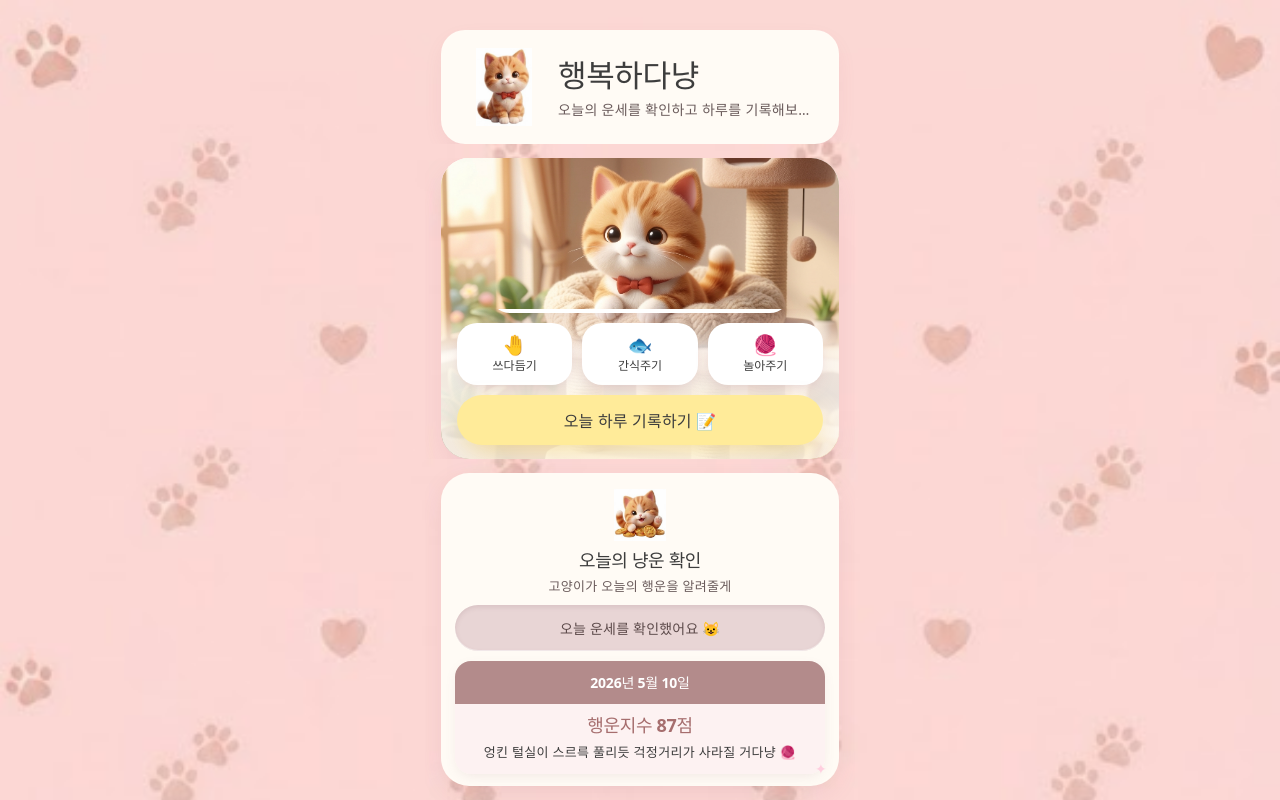
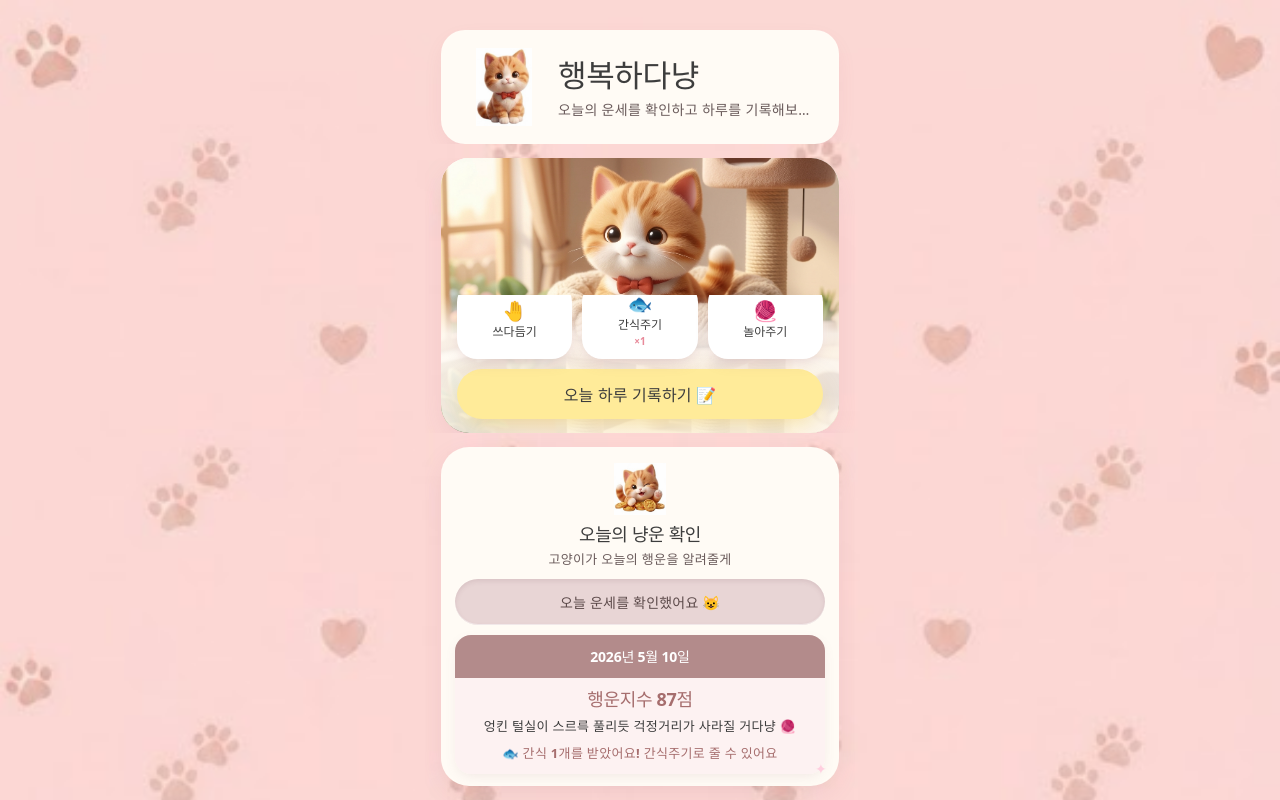
Before and after one commit to rhkrtjgh/happy-cat, a React (Vite) app in the folder happyCat/: page / in a window 1280 px wide. Both pictures are taken after a click on the button "오늘의 냥운 보기 ✨". Built offline with nearby package versions, Linux system fonts and the light colour scheme.

Commit message:
간식주기 및 놀아주기 상호작용 기능 보완

```diff
--- a/happyCat/src/components/Cat.tsx
+++ b/happyCat/src/components/Cat.tsx
@@ -9,6 +9,18 @@ import {
 } from "../data/catInteractions";
 import { pickCatMessageForHour } from "../data/catMessages";
 import { catStyles } from "../css/style/cat";
+import {
+  formatPlayCooldownRemaining,
+  getPlayCooldownRemainingMs,
+  isPlayOnCooldown,
+  setPlayLastUsedAt,
+} from "../utils/playCooldown";
+import {
+  consumeSnack,
+  getSnackCount,
+  SNACK_GUIDE_TOOLTIP,
+  SNACK_UPDATED_EVENT,
+} from "../utils/snackInventory";
 
 type CatProps = {
   onOpenDailyRecord?: () => void;
@@ -23,6 +35,17 @@ const Cat = ({ onOpenDailyRecord }: CatProps) => {
     null
   );
   const revertTimerRef = useRef<ReturnType<typeof setTimeout> | null>(null);
+  const snackGuideTimerRef = useRef<ReturnType<typeof setTimeout> | null>(null);
+  const [cooldownTick, setCooldownTick] = useState(0);
+  const [snackTick, setSnackTick] = useState(0);
+  const [showSnackGuide, setShowSnackGuide] = useState(false);
+
+  const snackCount = useMemo(() => getSnackCount(), [snackTick]);
+
+  const isPlayLocked = useMemo(
+    () => isPlayOnCooldown(),
+    [cooldownTick]
+  );
 
   const timeSlotMessage = useMemo(
     () => pickCatMessageForHour(hour),
@@ -34,7 +57,55 @@ const Cat = ({ onOpenDailyRecord }: CatProps) => {
       if (revertTimerRef.current) {
         clearTimeout(revertTimerRef.current);
       }
+      if (snackGuideTimerRef.current) {
+        clearTimeout(snackGuideTimerRef.current);
+      }
     };
+  }, []);
+
+  const closeSnackGuide = () => {
+    if (snackGuideTimerRef.current) {
+      clearTimeout(snackGuideTimerRef.current);
+      snackGuideTimerRef.current = null;
+    }
+    setShowSnackGuide(false);
+  };
+
+  const openSnackGuide = () => {
+    if (snackGuideTimerRef.current) {
+      clearTimeout(snackGuideTimerRef.current);
+    }
+    setShowSnackGuide(true);
+    snackGuideTimerRef.current = setTimeout(() => {
+      closeSnackGuide();
+    }, 4500);
+  };
+
+  useEffect(() => {
+    const remaining = getPlayCooldownRemainingMs();
+    if (remaining <= 0) {
+      return;
+    }
+
+    const timeoutId = window.setTimeout(
+      () => setCooldownTick((t) => t + 1),
+      remaining
+    );
+    const intervalId = window.setInterval(
+      () => setCooldownTick((t) => t + 1),
+      60_000
+    );
+
+    return () => {
+      window.clearTimeout(timeoutId);
+      window.clearInterval(intervalId);
+    };
+  }, [isPlayLocked, cooldownTick]);
+
+  useEffect(() => {
+    const onSnackUpdated = () => setSnackTick((t) => t + 1);
+    window.addEventListener(SNACK_UPDATED_EVENT, onSnackUpdated);
+    return () => window.removeEventListener(SNACK_UPDATED_EVENT, onSnackUpdated);
   }, []);
 
   const revertHeroImage = () => {
@@ -48,6 +119,28 @@ const Cat = ({ onOpenDailyRecord }: CatProps) => {
   };
 
   const handleAction = (action: CatAction) => {
+    if (action === "snack") {
+      if (snackCount <= 0) {
+        openSnackGuide();
+        return;
+      }
+      if (!consumeSnack()) {
+        openSnackGuide();
+        return;
+      }
+    }
+
+    closeSnackGuide();
+
+    if (action === "play" && isPlayOnCooldown()) {
+      return;
+    }
+
+    if (action === "play") {
+      setPlayLastUsedAt();
+      setCooldownTick((t) => t + 1);
+    }
+
     setActiveAction(action);
     setInteractionMessage(pickCatActionMessage(action));
     setHeroError(false);
@@ -98,31 +191,88 @@ const Cat = ({ onOpenDailyRecord }: CatProps) => {
 
             <div style={catStyles.footer}>
               <div style={catStyles.actionRow}>
-                {catActions.map((action) => (
+                {catActions.map((action) => {
+                  const playLocked =
+                    action.id === "play" && isPlayOnCooldown();
+                  const cooldownLabel =
+                    action.id === "play" && playLocked
+                      ? formatPlayCooldownRemaining(
+                          getPlayCooldownRemainingMs()
+                        )
+                      : null;
+                  const isSnack = action.id === "snack";
+
+                  const button = (
                     <button
-                    key={action.id}
                       type="button"
                       className="cat-action-btn"
+                      disabled={playLocked}
                       onClick={() => handleAction(action.id)}
+                      title={
+                        playLocked
+                          ? `${cooldownLabel} 후에 다시 놀아줄 수 있어요`
+                          : undefined
+                      }
                       style={{
                         ...catStyles.actionButton,
-                      ...(activeAction === action.id
+                        width: "100%",
+                        ...(activeAction === action.id && !playLocked
                           ? catStyles.actionButtonActive
                           : {}),
+                        ...(playLocked ? catStyles.actionButtonDisabled : {}),
                       }}
                       aria-pressed={activeAction === action.id}
+                      aria-disabled={playLocked}
                     >
                       <span style={catStyles.actionEmoji} aria-hidden>
                         {action.emoji}
                       </span>
-                    <span style={catStyles.actionLabel}>{action.label}</span>
+                      <span style={catStyles.actionLabel}>
+                        {action.label}
+                      </span>
+                      {cooldownLabel && (
+                        <span style={catStyles.actionCooldownHint}>
+                          {cooldownLabel}
+                        </span>
+                      )}
+                      {isSnack && snackCount > 0 && (
+                        <span style={catStyles.actionSnackCount}>
+                          ×{snackCount}
+                        </span>
+                      )}
                     </button>
-                ))}
+                  );
+
+                  if (!isSnack) {
+                    return (
+                      <div key={action.id} style={catStyles.actionButtonWrap}>
+                        {button}
+                      </div>
+                    );
+                  }
+
+                  return (
+                    <div key={action.id} style={catStyles.actionButtonWrap}>
+                      {showSnackGuide && (
+                        <div
+                          role="tooltip"
+                          style={catStyles.snackGuideTooltip}
+                        >
+                          {SNACK_GUIDE_TOOLTIP}
+                        </div>
+                      )}
+                      {button}
+                    </div>
+                  );
+                })}
               </div>
               {onOpenDailyRecord && (
                 <button
                   type="button"
-                  onClick={onOpenDailyRecord}
+                  onClick={() => {
+                    closeSnackGuide();
+                    onOpenDailyRecord();
+                  }}
                   style={catStyles.recordButton}
                 >
                   오늘 하루 기록하기 📝
--- a/happyCat/src/components/FortuneContainer.tsx
+++ b/happyCat/src/components/FortuneContainer.tsx
@@ -3,6 +3,7 @@ import FortuneButton from "./FortuneButton";
 import { fortunes } from "../data/fortunes";
 import { getTodayDate, formatKoreanDate } from "../utils/dateUtils";
 import { getDailyRecord, saveDailyRecord } from "../utils/storage";
+import { addSnacks } from "../utils/snackInventory";
 import { fortuneStyles } from "../css/style/fortuneContainer";
 
 const FORTUNE_CAT_IMAGE = "/images/cat2.png";
@@ -17,17 +18,21 @@ const FortuneContainer = () => {
   const [fortune, setFortune] = useState<Fortune | null>(() => {
     return getDailyRecord(today);
   });
+  const [earnedSnackThisReveal, setEarnedSnackThisReveal] = useState(false);
 
   const handleFortune = () => {
     const savedFortune = getDailyRecord(today);
     if (savedFortune !== null) {
       setFortune(savedFortune);
+      setEarnedSnackThisReveal(false);
       return;
     }
     const randomIndex = Math.floor(Math.random() * fortunes.length);
     const fortuneResult = fortunes[randomIndex];
     setFortune(fortuneResult);
     saveDailyRecord(today, fortuneResult);
+    addSnacks(1);
+    setEarnedSnackThisReveal(true);
   };
 
   return (
@@ -57,6 +62,11 @@ const FortuneContainer = () => {
               <div style={fortuneStyles.resultBody}>
                 <p style={fortuneStyles.score}>행운지수 {fortune.score}점</p>
                 <p style={fortuneStyles.message}>{fortune.message}</p>
+                {earnedSnackThisReveal && (
+                  <p style={fortuneStyles.snackReward}>
+                    🐟 간식 1개를 받았어요! 간식주기로 줄 수 있어요
+                  </p>
+                )}
               </div>
             </div>
           )}
--- a/happyCat/src/css/style/cat.ts
+++ b/happyCat/src/css/style/cat.ts
@@ -123,12 +123,43 @@ export const catStyles = {
     boxSizing: "border-box" as const,
     pointerEvents: "auto" as const,
     background: "transparent",
+    overflow: "visible" as const,
   },
 
   actionRow: {
     display: "flex",
     width: "100%",
     gap: "var(--app-cat-action-gap)",
+    boxSizing: "border-box" as const,
+    overflow: "visible" as const,
+  },
+
+  actionButtonWrap: {
+    position: "relative" as const,
+    flex: 1,
+    minWidth: 0,
+    display: "flex",
+    overflow: "visible" as const,
+  },
+
+  snackGuideTooltip: {
+    position: "absolute" as const,
+    left: "50%",
+    bottom: "calc(100% + 8px)",
+    transform: "translateX(-50%)",
+    width: "max-content",
+    maxWidth: "min(240px, 92vw)",
+    padding: "10px 12px",
+    borderRadius: "var(--app-radius-bubble)",
+    background: happyColors.bubble,
+    boxShadow: "0 10px 28px -8px rgba(160, 100, 120, 0.4)",
+    fontSize: "var(--app-font-caption)",
+    lineHeight: 1.45,
+    color: happyColors.text,
+    textAlign: "center" as const,
+    whiteSpace: "pre-line" as const,
+    zIndex: 10,
+    pointerEvents: "none" as const,
     boxSizing: "border-box" as const,
   },
 
@@ -164,6 +195,27 @@ export const catStyles = {
     transform: "scale(0.97)",
   },
 
+  actionButtonDisabled: {
+    opacity: 0.55,
+    cursor: "not-allowed",
+    background: "rgba(255, 255, 255, 0.75)",
+    boxShadow: "none",
+  },
+
+  actionCooldownHint: {
+    fontSize: "clamp(9px, 2.4vw, 10px)",
+    fontWeight: 600,
+    color: happyColors.textMuted,
+    lineHeight: 1.1,
+  },
+
+  actionSnackCount: {
+    fontSize: "clamp(9px, 2.4vw, 10px)",
+    fontWeight: 800,
+    color: happyColors.namePink,
+    lineHeight: 1.1,
+  },
+
   actionEmoji: {
     fontSize: "var(--app-cat-action-emoji)",
     lineHeight: 1,
--- a/happyCat/src/css/style/fortuneContainer.ts
+++ b/happyCat/src/css/style/fortuneContainer.ts
@@ -130,6 +130,14 @@ export const fortuneStyles = {
     wordBreak: "keep-all" as const,
   },
 
+  snackReward: {
+    margin: "8px 0 0",
+    fontSize: "var(--app-font-caption)",
+    fontWeight: 700,
+    color: fortuneColors.score,
+    lineHeight: 1.4,
+  },
+
   sparkle: {
     position: "absolute" as const,
     right: "var(--app-gap-md)",
--- a/happyCat/src/index.css
+++ b/happyCat/src/index.css
@@ -199,8 +199,12 @@ body::before {
   min-height: var(--app-cat-action-min-h, 44px);
 }
 
-.cat-section .cat-action-btn:active {
+.cat-section .cat-action-btn:active:not(:disabled) {
   transform: scale(0.97);
+}
+
+.cat-section .cat-action-btn:disabled {
+  pointer-events: none;
 }
 
 .cat-section .cat-action-btn[aria-pressed="true"]:active {
--- /dev/null
+++ b/happyCat/src/utils/playCooldown.ts
@@ -0,0 +1,43 @@
+/** 놀아주기 버튼 재사용 대기 시간 (3시간) */
+export const PLAY_ACTION_COOLDOWN_MS = 3 * 60 * 60 * 1000;
+
+const PLAY_LAST_USED_KEY = "happycat_play_last_used_at";
+
+export function getPlayLastUsedAt(): number | null {
+  const raw = localStorage.getItem(PLAY_LAST_USED_KEY);
+  if (!raw) {
+    return null;
+  }
+  const value = Number(raw);
+  return Number.isFinite(value) ? value : null;
+}
+
+export function setPlayLastUsedAt(at = Date.now()) {
+  localStorage.setItem(PLAY_LAST_USED_KEY, String(at));
+}
+
+export function getPlayCooldownRemainingMs(now = Date.now()): number {
+  const lastUsed = getPlayLastUsedAt();
+  if (!lastUsed) {
+    return 0;
+  }
+  return Math.max(0, lastUsed + PLAY_ACTION_COOLDOWN_MS - now);
+}
+
+export function isPlayOnCooldown(now = Date.now()): boolean {
+  return getPlayCooldownRemainingMs(now) > 0;
+}
+
+export function formatPlayCooldownRemaining(ms: number): string {
+  const totalMinutes = Math.ceil(ms / 60_000);
+  const hours = Math.floor(totalMinutes / 60);
+  const minutes = totalMinutes % 60;
+
+  if (hours > 0 && minutes > 0) {
+    return `${hours}시간 ${minutes}분`;
+  }
+  if (hours > 0) {
+    return `${hours}시간`;
+  }
+  return `${minutes}분`;
+}
--- /dev/null
+++ b/happyCat/src/utils/snackInventory.ts
@@ -0,0 +1,50 @@
+export const SNACK_UPDATED_EVENT = "happycat-snack-updated";
+
+export const SNACK_GUIDE_TOOLTIP = [
+  "간식이 없다냥!",
+  "· 오늘의 냥운 보기로 1개",
+  "· 오늘 하루 최초 기록으로 1개",
+].join("\n");
+
+const SNACK_COUNT_KEY = "happycat_snack_count";
+
+export function getSnackCount(): number {
+  const raw = localStorage.getItem(SNACK_COUNT_KEY);
+  if (!raw) {
+    return 0;
+  }
+  const value = Number(raw);
+  if (!Number.isFinite(value) || value < 0) {
+    return 0;
+  }
+  return Math.floor(value);
+}
+
+function setSnackCount(count: number) {
+  localStorage.setItem(SNACK_COUNT_KEY, String(Math.max(0, Math.floor(count))));
+}
+
+export function addSnacks(amount = 1) {
+  if (amount <= 0) {
+    return getSnackCount();
+  }
+  const next = getSnackCount() + amount;
+  setSnackCount(next);
+  notifySnackUpdated();
+  return next;
+}
+
+/** 간식 1개 사용 — 성공 시 true */
+export function consumeSnack(): boolean {
+  const current = getSnackCount();
+  if (current <= 0) {
+    return false;
+  }
+  setSnackCount(current - 1);
+  notifySnackUpdated();
+  return true;
+}
+
+export function notifySnackUpdated() {
+  window.dispatchEvent(new CustomEvent(SNACK_UPDATED_EVENT));
+}
```
Also changed, not shown: happyCat/src/components/DailyCheckIn.tsx (+15 -2 lines), happyCat/src/utils/storage.ts (+16 -4 lines). Lines whose indentation alone changed are shown as unchanged.
